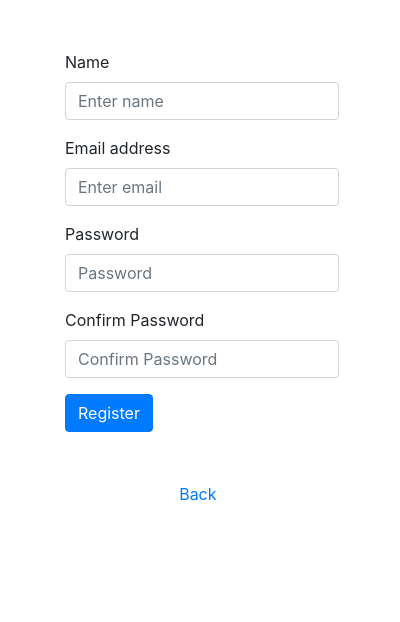
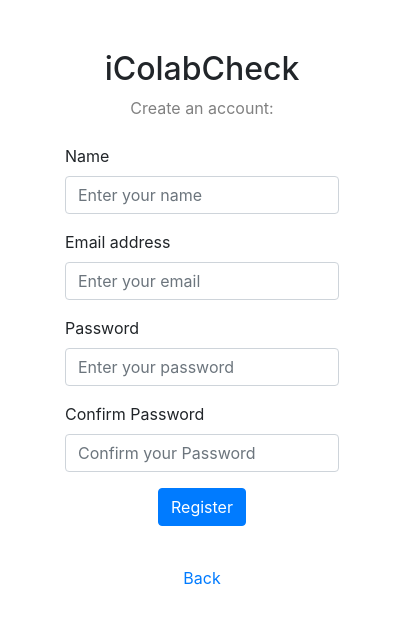
Before and after one commit to rpecorreia/FakeOrNot, a browser extension: page popup-register.html in a window 400 px wide. Drawn offline with Linux system fonts and the light colour scheme.

Commit message:
minor changes

```diff
--- a/background.js
+++ b/background.js
@@ -93,17 +93,14 @@ function register_user(user_info){
             .then(res => {
                 return new Promise(resolve => {
                     if (res.status === 400){
-                        console.log("faaaaaail");
                         alert ("Email already in use!");
                         resolve('fail');
                     }
                     if (res.status === 401){
-                        console.log("faaaaaail");
                         alert ("Passwords do not match!");
                         resolve('fail');
                     }
                     else if (res.status !== 200 ){
-                        alert("Process failed.");
                         resolve('fail');
                     }
 
@@ -128,6 +125,7 @@ function flip_user_status(signIn, user_info){
             .then(res => {
                 return new Promise(resolve => {
                     if (res.status !== 200){
+                        alert ("Email or password incorrect!");
                         resolve('fail');
                     }
 
--- a/popup-register.html
+++ b/popup-register.html
@@ -22,33 +22,42 @@
             <div class="col-12">
                 <form>
                     <div class="form-group">
+                        <div>
+                            <h2 style="text-align: center;">iColabCheck</h2>
+                        </div>
+                        <div style="text-align: center; ">
+                            <h7 style="color: grey;">Create an account:</h7>
+                        </div>
+                        <br>
                         <label for="exampleInputName1">Name</label>
-                        <input type="text" class="form-control" id="name" aria-describedby="nameHelp" placeholder="Enter name">
+                        <input type="text"
+                        class="form-control" id="name" aria-describedby="nameHelp" placeholder="Enter your name">
                       </div>
                     <div class="form-group">
                       <label for="exampleInputEmail1">Email address</label>
-                      <input type="email" class="form-control" id="email" aria-describedby="emailHelp" placeholder="Enter email">
+                      <input type="email" class="form-control" id="email" aria-describedby="emailHelp" placeholder="Enter your email">
                     </div>
                     <div class="form-group">
                       <label for="exampleInputPassword1">Password</label>
-                      <input type="password" class="form-control" id="password" placeholder="Password">
+                      <input type="password" class="form-control" id="password" placeholder="Enter your password">
                     </div>
                     <div class="form-group">
                         <label for="exampleInputPassword1">Confirm Password</label>
-                        <input type="password" class="form-control" id="password2" placeholder="Confirm Password">
+                        <input type="password" class="form-control" id="password2" placeholder="Confirm your Password">
                       </div>
-                    <button type="submit" class="btn btn-primary">Register</button>
+                      <div class="form-group" style="text-align: center; ">
+                        <button type="submit" class="btn btn-primary">Register</button>
+                    </div>
+                    <br>
+                    <div class="col-12" style="text-align: center; ">
+                        <a  href="popup-sign-in.html">Back</a>
+                    </div>
                 </form>
             </div>
         </div>
     </div>
 
-    <div class="row">
-        <div class="col-5"></div>
-        <div class="col-7">
-            <a style="text-align: center; " href="popup-sign-in.html">Back</a>
-        </div>
-    </div>
+
 
 
     <script src="popup-register.js"></script>
```
Also changed, not shown: popup-sign-in.html (+17 -13 lines), popup.html (+13 -6 lines), server.js (+3 -9 lines), manifest.json, style.css (line endings or trailing spaces).
